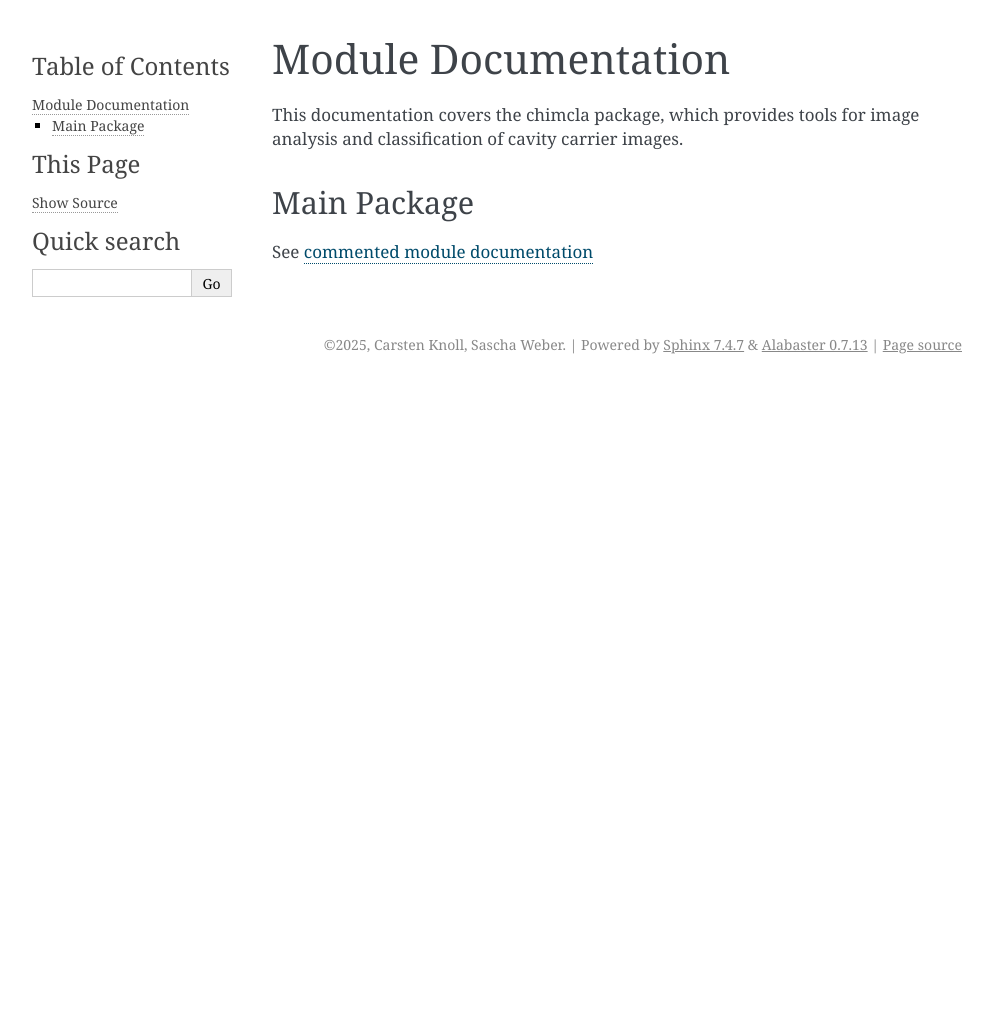
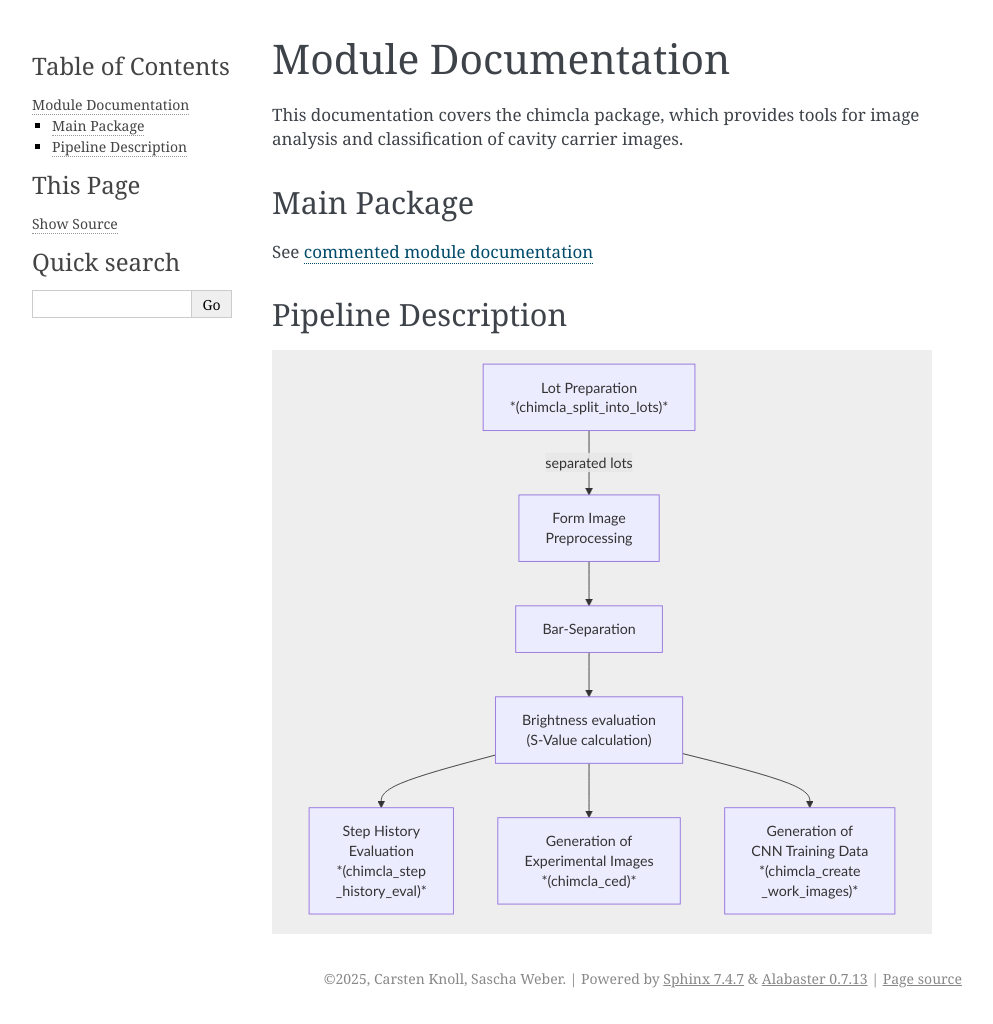
Before and after one commit to cknoll/chimcla, a Sphinx documentation site: the page built from doc/source/index.md, in a window 1280 px wide. Shown: the whole page, without its empty margins (148-1141 px from the left). Built offline with Sphinx 7.4.7, drawn with Linux system fonts in a browser that asks for light colours; the version number could not be read and is left out; before the commit the page ends 900 px from its top, so only the background shows below that.

Commit message:
doc (index.md): add mermaid diagram

````diff
--- a/doc/source/conf.py
+++ b/doc/source/conf.py
@@ -24,6 +24,7 @@ extensions = [
     'sphinx.ext.autosummary',
     # 'sphinx.ext.napoleon',
     'sphinx.ext.viewcode',
+    'sphinxcontrib.mermaid',
     # 'sphinx.ext.intersphinx',
 ]
 
@@ -53,6 +54,7 @@ myst_enable_extensions = [
     # "tasklist",
 ]
 
+myst_fence_as_directive = ["mermaid"]
 
 templates_path = ['_templates']
 exclude_patterns = []
--- a/doc/source/index.md
+++ b/doc/source/index.md
@@ -13,3 +13,29 @@ api_links
 ## Main Package
 
 See [commented module documentation](api_links.md)
+
+## Pipeline Description
+
+
+<!-- The following is a "mermaid chart". It is automatically rendered by gitlab and github. Locally it can be previewed e.g. in vs code by this plugin: https://docs.mermaidchart.com/plugins/visual-studio-code.  -->
+
+```mermaid
+  graph TD
+    A["Lot Preparation
+    *(chimcla_split_into_lots)*"] --> |separated lots|B[Form Image
+    Preprocessing]
+    B --> C[Bar-Separation]
+    C --> D["Brightness evaluation
+    (S-Value calculation)"]
+    D -->F["Step History
+            Evaluation
+            *(chimcla_step
+            _history_eval)*"]
+    D -->G["Generation of
+            Experimental Images
+            *(chimcla_ced)*"]
+    D --> E["Generation of
+            CNN Training Data
+            *(chimcla_create
+            _work_images)*"]
+```
--- a/requirements.txt
+++ b/requirements.txt
@@ -19,3 +19,4 @@ sphinx-autodoc-typehints
 sphinx-autodoc2
 watchdog
 myst-parser
+sphinxcontrib-mermaid
````
Also changed, not shown: doc/source/api_links.md (+3 -1 lines), 1 other file.
